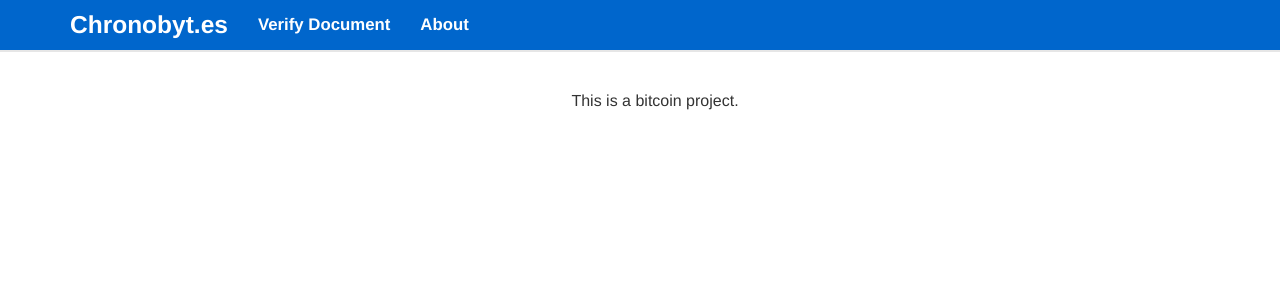
After one commit to weston/seniorproject, a Django app: page /about/ in a window 1280 px wide. The commit adds this page. Shown: the top 300 px of the page. Run offline with Django 3.2, Linux system fonts and the light colour scheme; some libraries are stand-ins or nearby versions.

Commit message:
change contact to about us page

```diff
--- /dev/null
+++ b/chronos/submit_document/templates/submit_document/about.html
@@ -0,0 +1,14 @@
+{% extends 'base.html' %}
+
+{% block content %}
+{% load staticfiles %}
+<link rel="stylesheet" type="text/css" href="{% static 'submit_document/site.css' %}" />
+<div class="container">
+	<div class="row">
+		<center>
+				<br>
+				<p style="font-size:16px">This is a bitcoin project.</p>
+		</center>
+	</div>
+</div>
+{% endblock %}
--- a/chronos/submit_document/urls.py
+++ b/chronos/submit_document/urls.py
@@ -11,4 +11,5 @@ urlpatterns = [
 	url(r'^submit_success/(?P<address>[\w\-]+)/$', views.submit_success, name='submit_success'),
 	url(r'^verify_document/$', views.verify_document, name='verify_document'),
 	url(r'^document_query/$',views.document_query, name='document_query'),
+	url(r'^about/$',views.about, name='about'),
 ]
--- a/chronos/submit_document/views.py
+++ b/chronos/submit_document/views.py
@@ -97,3 +97,9 @@ def document_query(request):
 		#TODO:figure out which stage the user as at
 		stage_dict = {'stage':stage}
 		return HttpResponse(json.dumps(stage_dict), content_type="application/json")
+
+def about(request):
+	template = loader.get_template('submit_document/about.html')
+	ctx = {}
+	ctx["control"] = "GET"
+	return HttpResponse(template.render(ctx))
--- a/chronos/templates/base.html
+++ b/chronos/templates/base.html
@@ -60,7 +60,7 @@
                         <a class="section" href="/verify_document">Verify Document</a>
                     </li>
                     <li>
-                        <a class="section" href="/contact">Contact</a>
+                        <a class="section" href="/about">About</a>
                     </li>
                 </ul>
             </div>
```
